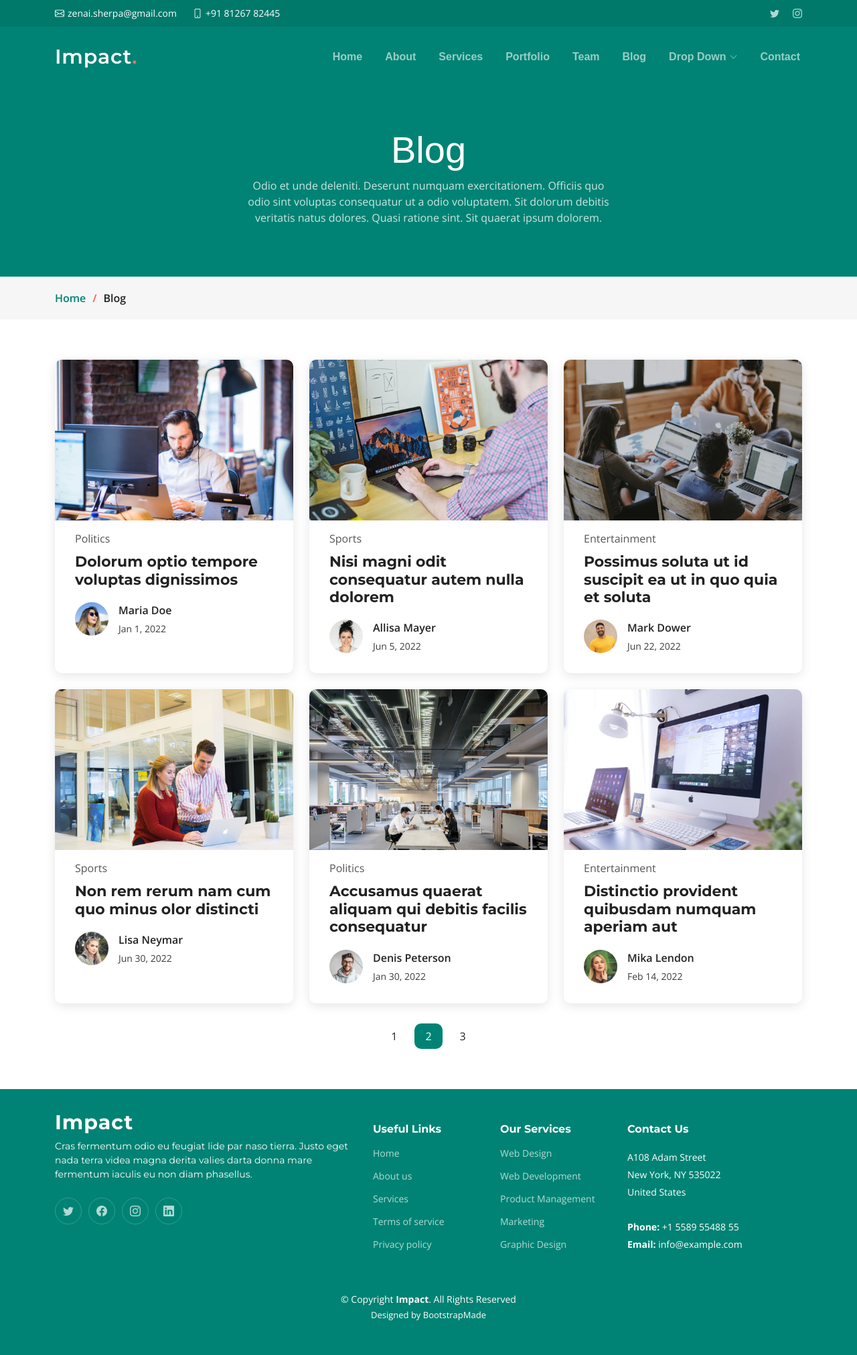
After one commit to jiteshiitr/yours-zenfully, a Flask app: template templates/blog.html in a window 1280 px wide. The commit adds this page. Shown: the whole page at 67% size. Run offline with Flask 3, Linux system fonts and the light colour scheme; the template is opened without the code that fills it, so the values that code supplies are empty; some libraries are stand-ins or nearby versions.

```diff
--- /dev/null
+++ b/templates/blog.html
@@ -0,0 +1,390 @@
+<!DOCTYPE html>
+<html lang="en">
+
+<head>
+  <meta charset="utf-8">
+  <meta content="width=device-width, initial-scale=1.0" name="viewport">
+
+  <title>Impact Bootstrap Template - Blog</title>
+  <meta content="" name="description">
+  <meta content="" name="keywords">
+
+  <!-- Favicons -->
+  <link href="assets/img/favicon.png" rel="icon">
+  <link href="assets/img/apple-touch-icon.png" rel="apple-touch-icon">
+
+  <!-- Google Fonts -->
+  <link rel="preconnect" href="https://fonts.googleapis.com">
+  <link rel="preconnect" href="https://fonts.gstatic.com" crossorigin>
+  <link href="https://fonts.googleapis.com/css2?family=Open+Sans:ital,wght@0,300;0,400;0,500;0,600;0,700;1,300;1,400;1,600;1,700&family=Montserrat:ital,wght@0,300;0,400;0,500;0,600;0,700;1,300;1,400;1,500;1,600;1,700&family=Raleway:ital,wght@0,300;0,400;0,500;0,600;0,700;1,300;1,400;1,500;1,600;1,700&display=swap" rel="stylesheet">
+
+  <!-- Vendor CSS Files -->
+  <link href="assets/vendor/bootstrap/css/bootstrap.min.css" rel="stylesheet">
+  <link href="assets/vendor/bootstrap-icons/bootstrap-icons.css" rel="stylesheet">
+  <link href="assets/vendor/aos/aos.css" rel="stylesheet">
+  <link href="assets/vendor/glightbox/css/glightbox.min.css" rel="stylesheet">
+  <link href="assets/vendor/swiper/swiper-bundle.min.css" rel="stylesheet">
+
+  <!-- Template Main CSS File -->
+  <link href="assets/css/main.css" rel="stylesheet">
+
+  <!-- =======================================================
+  * Template Name: Impact
+  * Template URL: https://bootstrapmade.com/impact-bootstrap-business-website-template/
+  * Updated: Apr 4 2024 with Bootstrap v5.3.3
+  * Author: BootstrapMade.com
+  * License: https://bootstrapmade.com/license/
+  ======================================================== -->
+</head>
+
+<body>
+
+  <!-- ======= Header ======= -->
+  <section id="topbar" class="topbar d-flex align-items-center">
+    <div class="container d-flex justify-content-center justify-content-md-between">
+      <div class="contact-info d-flex align-items-center">
+        <i class="bi bi-envelope d-flex align-items-center"><a href="mailto:zenai.sherpa@gmail.com">zenai.sherpa@gmail.com</a></i>
+        <i class="bi bi-phone d-flex align-items-center ms-4"><span>+91 81267 82445</span></i>
+      </div>
+      <div class="social-links d-none d-md-flex align-items-center">
+        <a href="https://www.instagram.com/yourszenfully/" class="twitter"><i class="bi bi-twitter"></i></a>
+        <a href="https://www.instagram.com/yourszenfully/" class="instagram"><i class="bi bi-instagram"></i></a>
+      </div>
+    </div>
+  </section><!-- End Top Bar -->
+
+  <header id="header" class="header d-flex align-items-center">
+
+    <div class="container-fluid container-xl d-flex align-items-center justify-content-between">
+      <a href="index.html" class="logo d-flex align-items-center">
+        <!-- Uncomment the line below if you also wish to use an image logo -->
+        <!-- <img src="assets/img/logo.png" alt=""> -->
+        <h1>Impact<span>.</span></h1>
+      </a>
+      <nav id="navbar" class="navbar">
+        <ul>
+          <li><a href="#hero">Home</a></li>
+          <li><a href="#about">About</a></li>
+          <li><a href="#services">Services</a></li>
+          <li><a href="#portfolio">Portfolio</a></li>
+          <li><a href="#team">Team</a></li>
+          <li><a href="blog.html">Blog</a></li>
+          <li class="dropdown"><a href="#"><span>Drop Down</span> <i class="bi bi-chevron-down dropdown-indicator"></i></a>
+            <ul>
+              <li><a href="#">Drop Down 1</a></li>
+              <li class="dropdown"><a href="#"><span>Deep Drop Down</span> <i class="bi bi-chevron-down dropdown-indicator"></i></a>
+                <ul>
+                  <li><a href="#">Deep Drop Down 1</a></li>
+                  <li><a href="#">Deep Drop Down 2</a></li>
+                  <li><a href="#">Deep Drop Down 3</a></li>
+                  <li><a href="#">Deep Drop Down 4</a></li>
+                  <li><a href="#">Deep Drop Down 5</a></li>
+                </ul>
+              </li>
+              <li><a href="#">Drop Down 2</a></li>
+              <li><a href="#">Drop Down 3</a></li>
+              <li><a href="#">Drop Down 4</a></li>
+            </ul>
+          </li>
+          <li><a href="#contact">Contact</a></li>
+        </ul>
+      </nav><!-- .navbar -->
+
+      <i class="mobile-nav-toggle mobile-nav-show bi bi-list"></i>
+      <i class="mobile-nav-toggle mobile-nav-hide d-none bi bi-x"></i>
+
+    </div>
+  </header><!-- End Header -->
+  <!-- End Header -->
+
+  <main id="main">
+
+    <!-- ======= Breadcrumbs ======= -->
+    <div class="breadcrumbs">
+      <div class="page-header d-flex align-items-center" style="background-image: url('');">
+        <div class="container position-relative">
+          <div class="row d-flex justify-content-center">
+            <div class="col-lg-6 text-center">
+              <h2>Blog</h2>
+              <p>Odio et unde deleniti. Deserunt numquam exercitationem. Officiis quo odio sint voluptas consequatur ut a odio voluptatem. Sit dolorum debitis veritatis natus dolores. Quasi ratione sint. Sit quaerat ipsum dolorem.</p>
+            </div>
+          </div>
+        </div>
+      </div>
+      <nav>
+        <div class="container">
+          <ol>
+            <li><a href="index.html">Home</a></li>
+            <li>Blog</li>
+          </ol>
+        </div>
+      </nav>
+    </div><!-- End Breadcrumbs -->
+
+    <!-- ======= Blog Section ======= -->
+    <section id="blog" class="blog">
+      <div class="container" data-aos="fade-up">
+
+        <div class="row gy-4 posts-list">
+
+          <div class="col-xl-4 col-md-6">
+            <article>
+
+              <div class="post-img">
+                <img src="assets/img/blog/blog-1.jpg" alt="" class="img-fluid">
+              </div>
+
+              <p class="post-category">Politics</p>
+
+              <h2 class="title">
+                <a href="blog-details.html">Dolorum optio tempore voluptas dignissimos</a>
+              </h2>
+
+              <div class="d-flex align-items-center">
+                <img src="assets/img/blog/blog-author.jpg" alt="" class="img-fluid post-author-img flex-shrink-0">
+                <div class="post-meta">
+                  <p class="post-author-list">Maria Doe</p>
+                  <p class="post-date">
+                    <time datetime="2022-01-01">Jan 1, 2022</time>
+                  </p>
+                </div>
+              </div>
+
+            </article>
+          </div><!-- End post list item -->
+
+          <div class="col-xl-4 col-md-6">
+            <article>
+
+              <div class="post-img">
+                <img src="assets/img/blog/blog-2.jpg" alt="" class="img-fluid">
+              </div>
+
+              <p class="post-category">Sports</p>
+
+              <h2 class="title">
+                <a href="blog-details.html">Nisi magni odit consequatur autem nulla dolorem</a>
+              </h2>
+
+              <div class="d-flex align-items-center">
+                <img src="assets/img/blog/blog-author-2.jpg" alt="" class="img-fluid post-author-img flex-shrink-0">
+                <div class="post-meta">
+                  <p class="post-author-list">Allisa Mayer</p>
+                  <p class="post-date">
+                    <time datetime="2022-01-01">Jun 5, 2022</time>
+                  </p>
+                </div>
+              </div>
+
+            </article>
+          </div><!-- End post list item -->
+
+          <div class="col-xl-4 col-md-6">
+            <article>
+
+              <div class="post-img">
+                <img src="assets/img/blog/blog-3.jpg" alt="" class="img-fluid">
+              </div>
+
+              <p class="post-category">Entertainment</p>
+
+              <h2 class="title">
+                <a href="blog-details.html">Possimus soluta ut id suscipit ea ut in quo quia et soluta</a>
+              </h2>
+
+              <div class="d-flex align-items-center">
+                <img src="assets/img/blog/blog-author-3.jpg" alt="" class="img-fluid post-author-img flex-shrink-0">
+                <div class="post-meta">
+                  <p class="post-author-list">Mark Dower</p>
+                  <p class="post-date">
+                    <time datetime="2022-01-01">Jun 22, 2022</time>
+                  </p>
+                </div>
+              </div>
+
+            </article>
+          </div><!-- End post list item -->
+
+          <div class="col-xl-4 col-md-6">
+            <article>
+
+              <div class="post-img">
+                <img src="assets/img/blog/blog-4.jpg" alt="" class="img-fluid">
+              </div>
+
+              <p class="post-category">Sports</p>
+
+              <h2 class="title">
+                <a href="blog-details.html">Non rem rerum nam cum quo minus olor distincti</a>
+              </h2>
+
+              <div class="d-flex align-items-center">
+                <img src="assets/img/blog/blog-author-4.jpg" alt="" class="img-fluid post-author-img flex-shrink-0">
+                <div class="post-meta">
+                  <p class="post-author-list">Lisa Neymar</p>
+                  <p class="post-date">
+                    <time datetime="2022-01-01">Jun 30, 2022</time>
+                  </p>
+                </div>
+              </div>
+
+            </article>
+          </div><!-- End post list item -->
+
+          <div class="col-xl-4 col-md-6">
+            <article>
+
+              <div class="post-img">
+                <img src="assets/img/blog/blog-5.jpg" alt="" class="img-fluid">
+              </div>
+
+              <p class="post-category">Politics</p>
+
+              <h2 class="title">
+                <a href="blog-details.html">Accusamus quaerat aliquam qui debitis facilis consequatur</a>
+              </h2>
+
+              <div class="d-flex align-items-center">
+                <img src="assets/img/blog/blog-author-5.jpg" alt="" class="img-fluid post-author-img flex-shrink-0">
+                <div class="post-meta">
+                  <p class="post-author-list">Denis Peterson</p>
+                  <p class="post-date">
+                    <time datetime="2022-01-01">Jan 30, 2022</time>
+                  </p>
+                </div>
+              </div>
+
+            </article>
+          </div><!-- End post list item -->
+
+          <div class="col-xl-4 col-md-6">
+            <article>
+
+              <div class="post-img">
+                <img src="assets/img/blog/blog-6.jpg" alt="" class="img-fluid">
+              </div>
+
+              <p class="post-category">Entertainment</p>
+
+              <h2 class="title">
+                <a href="blog-details.html">Distinctio provident quibusdam numquam aperiam aut</a>
+              </h2>
+
+              <div class="d-flex align-items-center">
+                <img src="assets/img/blog/blog-author-6.jpg" alt="" class="img-fluid post-author-img flex-shrink-0">
+                <div class="post-meta">
+                  <p class="post-author-list">Mika Lendon</p>
+                  <p class="post-date">
+                    <time datetime="2022-01-01">Feb 14, 2022</time>
+                  </p>
+                </div>
+              </div>
+
+            </article>
+          </div><!-- End post list item -->
+
+        </div><!-- End blog posts list -->
+
+        <div class="blog-pagination">
+          <ul class="justify-content-center">
+            <li><a href="#">1</a></li>
+            <li class="active"><a href="#">2</a></li>
+            <li><a href="#">3</a></li>
+          </ul>
+        </div><!-- End blog pagination -->
+
+      </div>
+    </section><!-- End Blog Section -->
+
+  </main><!-- End #main -->
+
+  <!-- ======= Footer ======= -->
+  <footer id="footer" class="footer">
+
+    <div class="container">
+      <div class="row gy-4">
+        <div class="col-lg-5 col-md-12 footer-info">
+          <a href="index.html" class="logo d-flex align-items-center">
+            <span>Impact</span>
+          </a>
+          <p>Cras fermentum odio eu feugiat lide par naso tierra. Justo eget nada terra videa magna derita valies darta donna mare fermentum iaculis eu non diam phasellus.</p>
+          <div class="social-links d-flex mt-4">
+            <a href="#" class="twitter"><i class="bi bi-twitter"></i></a>
+            <a href="#" class="facebook"><i class="bi bi-facebook"></i></a>
+            <a href="#" class="instagram"><i class="bi bi-instagram"></i></a>
+            <a href="#" class="linkedin"><i class="bi bi-linkedin"></i></a>
+          </div>
+        </div>
+
+        <div class="col-lg-2 col-6 footer-links">
+          <h4>Useful Links</h4>
+          <ul>
+            <li><a href="#">Home</a></li>
+            <li><a href="#">About us</a></li>
+            <li><a href="#">Services</a></li>
+            <li><a href="#">Terms of service</a></li>
+            <li><a href="#">Privacy policy</a></li>
+          </ul>
+        </div>
+
+        <div class="col-lg-2 col-6 footer-links">
+          <h4>Our Services</h4>
+          <ul>
+            <li><a href="#">Web Design</a></li>
+            <li><a href="#">Web Development</a></li>
+            <li><a href="#">Product Management</a></li>
+            <li><a href="#">Marketing</a></li>
+            <li><a href="#">Graphic Design</a></li>
+          </ul>
+        </div>
+
+        <div class="col-lg-3 col-md-12 footer-contact text-center text-md-start">
+          <h4>Contact Us</h4>
+          <p>
+            A108 Adam Street <br>
+            New York, NY 535022<br>
+            United States <br><br>
+            <strong>Phone:</strong> +1 5589 55488 55<br>
+            <strong>Email:</strong> info@example.com<br>
+          </p>
+
+        </div>
+
+      </div>
+    </div>
+
+    <div class="container mt-4">
+      <div class="copyright">
+        &copy; Copyright <strong><span>Impact</span></strong>. All Rights Reserved
+      </div>
+      <div class="credits">
+        <!-- All the links in the footer should remain intact. -->
+        <!-- You can delete the links only if you purchased the pro version. -->
+        <!-- Licensing information: https://bootstrapmade.com/license/ -->
+        <!-- Purchase the pro version with working PHP/AJAX contact form: https://bootstrapmade.com/impact-bootstrap-business-website-template/ -->
+        Designed by <a href="https://bootstrapmade.com/">BootstrapMade</a>
+      </div>
+    </div>
+
+  </footer><!-- End Footer -->
+  <!-- End Footer -->
+
+  <a href="#" class="scroll-top d-flex align-items-center justify-content-center"><i class="bi bi-arrow-up-short"></i></a>
+
+  <div id="preloader"></div>
+
+  <!-- Vendor JS Files -->
+  <script src="assets/vendor/bootstrap/js/bootstrap.bundle.min.js"></script>
+  <script src="assets/vendor/aos/aos.js"></script>
+  <script src="assets/vendor/glightbox/js/glightbox.min.js"></script>
+  <script src="assets/vendor/purecounter/purecounter_vanilla.js"></script>
+  <script src="assets/vendor/swiper/swiper-bundle.min.js"></script>
+  <script src="assets/vendor/isotope-layout/isotope.pkgd.min.js"></script>
+  <script src="assets/vendor/php-email-form/validate.js"></script>
+
+  <!-- Template Main JS File -->
+  <script src="assets/js/main.js"></script>
+
+</body>
+
+</html>
```
Also changed, not shown: templates/base.html (+20 -22 lines).
